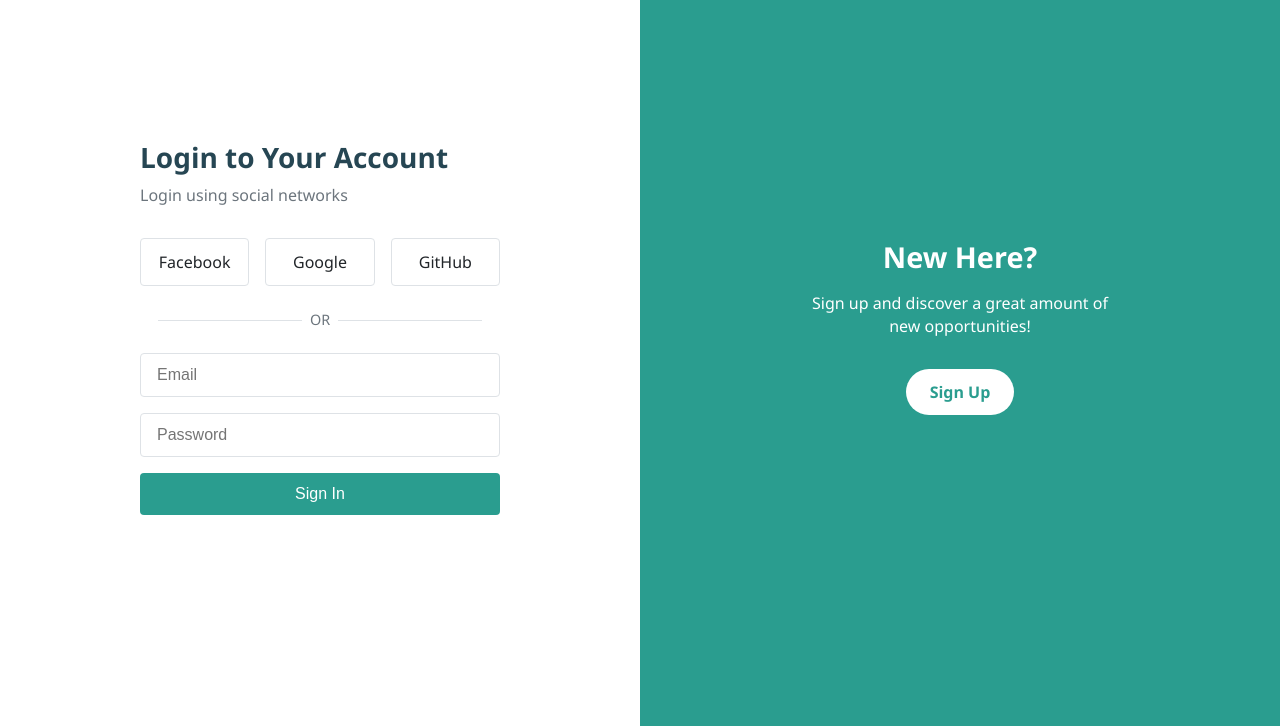
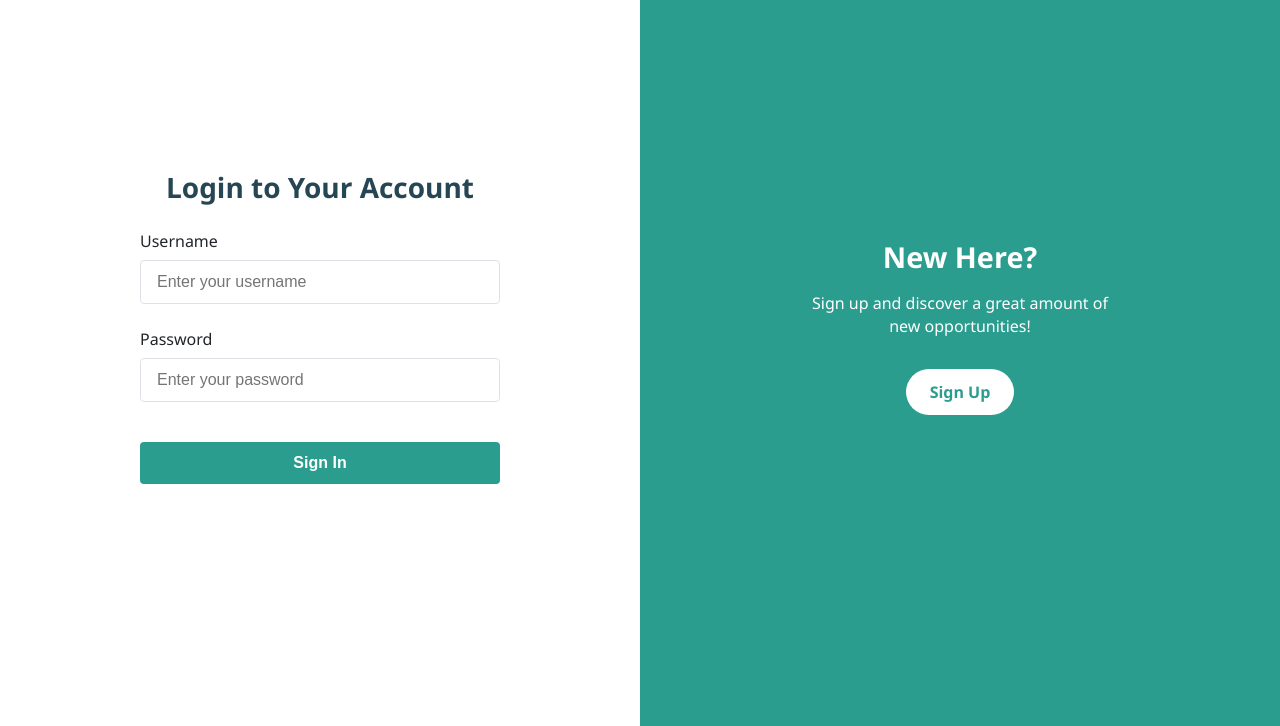
Before and after one commit to JoashTheTechGuy/MovieGeeks, a plain HTML site: page public/login.html in a window 1280 px wide. Shown: the part 74-800 px from the top of the page. Drawn offline with Linux system fonts and the light colour scheme.

Commit message:
Update login.html

```diff
--- a/public/login.html
+++ b/public/login.html
@@ -65,60 +65,26 @@
 
     .login-form-content h1 {
       font-size: 1.75rem;
-      margin-bottom: 0.5rem;
+      margin-bottom: 1.5rem;
       color: var(--primary-dark);
-    }
-
-    .login-form-content p {
-      margin-bottom: 2rem;
-      color: var(--gray);
-    }
-
-    .social-login {
-      display: flex;
-      gap: 1rem;
-      margin-bottom: 1.5rem;
-    }
-
-    .social-login a {
-      flex: 1;
       text-align: center;
-      padding: 0.75rem 0;
-      border: 1px solid #dee2e6;
-      border-radius: 4px;
-      text-decoration: none;
-      color: var(--dark);
-      font-weight: 500;
-      transition: background-color 0.3s ease;
-    }
-
-    .social-login a:hover {
-      background-color: var(--light);
-    }
-
-    .divider {
-      text-align: center;
-      margin-bottom: 1.5rem;
-      color: var(--gray);
-      font-size: 0.9rem;
-      position: relative;
-    }
-
-    .divider::before,
-    .divider::after {
-      content: "";
-      display: inline-block;
-      width: 40%;
-      height: 1px;
-      background-color: #dee2e6;
-      vertical-align: middle;
-      margin: 0 0.5rem;
     }
 
     .login-form {
       display: flex;
       flex-direction: column;
-      gap: 1rem;
+      gap: 1.5rem;
+    }
+
+    .form-group {
+      display: flex;
+      flex-direction: column;
+      gap: 0.5rem;
+    }
+
+    .form-group label {
+      font-weight: 500;
+      color: var(--dark);
     }
 
     .login-form input {
@@ -143,8 +109,10 @@
       padding: 0.75rem;
       border-radius: 4px;
       font-size: 1rem;
+      font-weight: 600;
       cursor: pointer;
       transition: background-color 0.3s ease, transform 0.2s ease;
+      margin-top: 1rem;
     }
 
     .login-form button:hover {
@@ -232,23 +200,21 @@
 
       <div class="login-form-content">
         <h1>Login to Your Account</h1>
-        <p>Login using social networks</p>
-        <div class="social-login">
-          <a href="#">Facebook</a>
-          <a href="#">Google</a>
-          <a href="#">GitHub</a>
-        </div>
-        <div class="divider">OR</div>
-        <form class="login-form" action="#" method="POST">
-          <input type="email" name="email" placeholder="Email" required />
-          <input type="password" name="password" placeholder="Password" required />
+        <form class="login-form" onsubmit="return authenticate(event)">
+          <div class="form-group">
+            <label for="username">Username</label>
+            <input type="text" id="username" name="username" placeholder="Enter your username" required />
+          </div>
+          <div class="form-group">
+            <label for="password">Password</label>
+            <input type="password" id="password" name="password" placeholder="Enter your password" required />
+          </div>
           <button type="submit">Sign In</button>
         </form>
       </div>
     </div>
 
     <div class="signup-panel">
-      <!-- Clicking the '×' will simply redirect back to the main site -->
       <button class="close-btn" onclick="location.href='updatedLayout.html';">&times;</button>
       <h2>New Here?</h2>
       <p>
@@ -259,5 +225,39 @@
 
   </div>
 
+  <script>
+    function authenticate(event) {
+      event.preventDefault();
+      const username = document.getElementById('username').value;
+      const password = document.getElementById('password').value;
+
+      if (username === "bob" && password === "bobpass") {
+        // Store login state
+        localStorage.setItem('isLoggedIn', 'true');
+
+        // Check if we were opened from the main page
+        if (window.opener && !window.opener.closed) {
+          // Notify main page of successful login
+          window.opener.postMessage('loginSuccess', '*');
+          window.close();
+        } else {
+          // If not opened as popup, redirect to main page
+          window.location.href = "updatedLayout.html"; // or your main page filename
+        }
+      } else {
+        alert("Invalid credentials. Try username: bob, password: bobpass");
+      }
+      return false;
+    }
+
+    // Handle close button to go back to main page
+    document.querySelector('.close-btn').addEventListener('click', function() {
+      if (window.opener && !window.opener.closed) {
+        window.close();
+      } else {
+        window.location.href = "updatedLayout.html"; // or your main page filename
+      }
+    });
+  </script>
 </body>
 </html>
```
